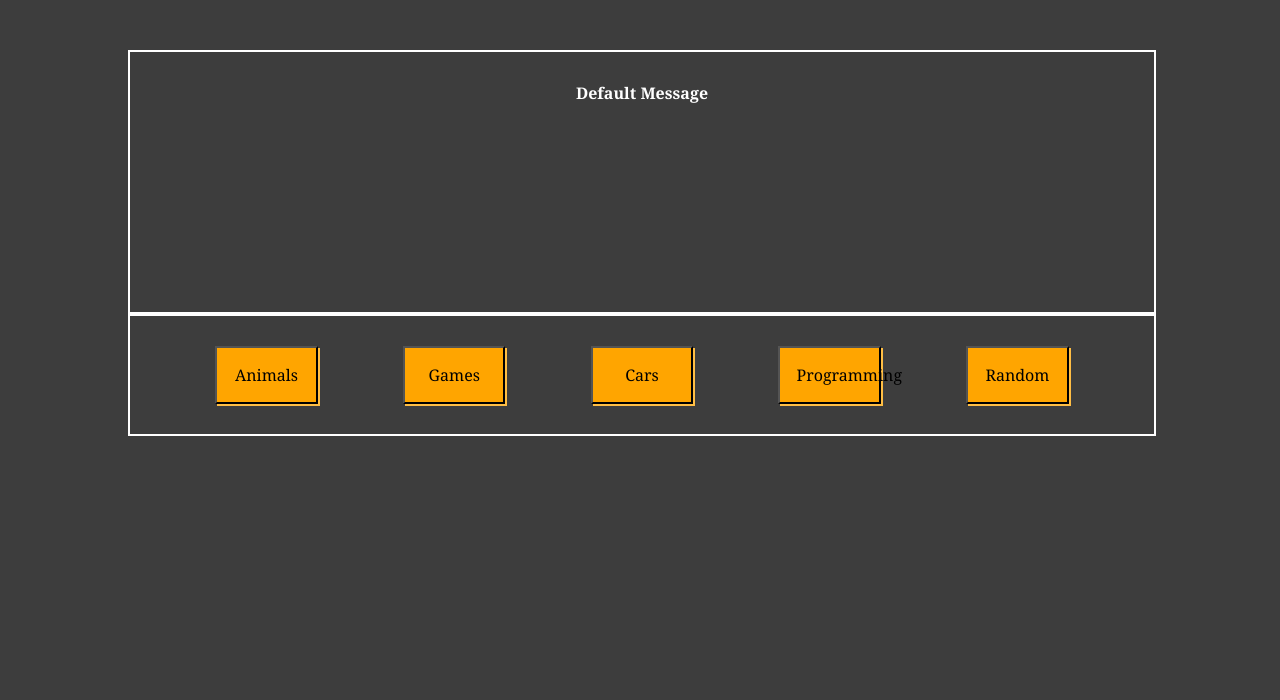
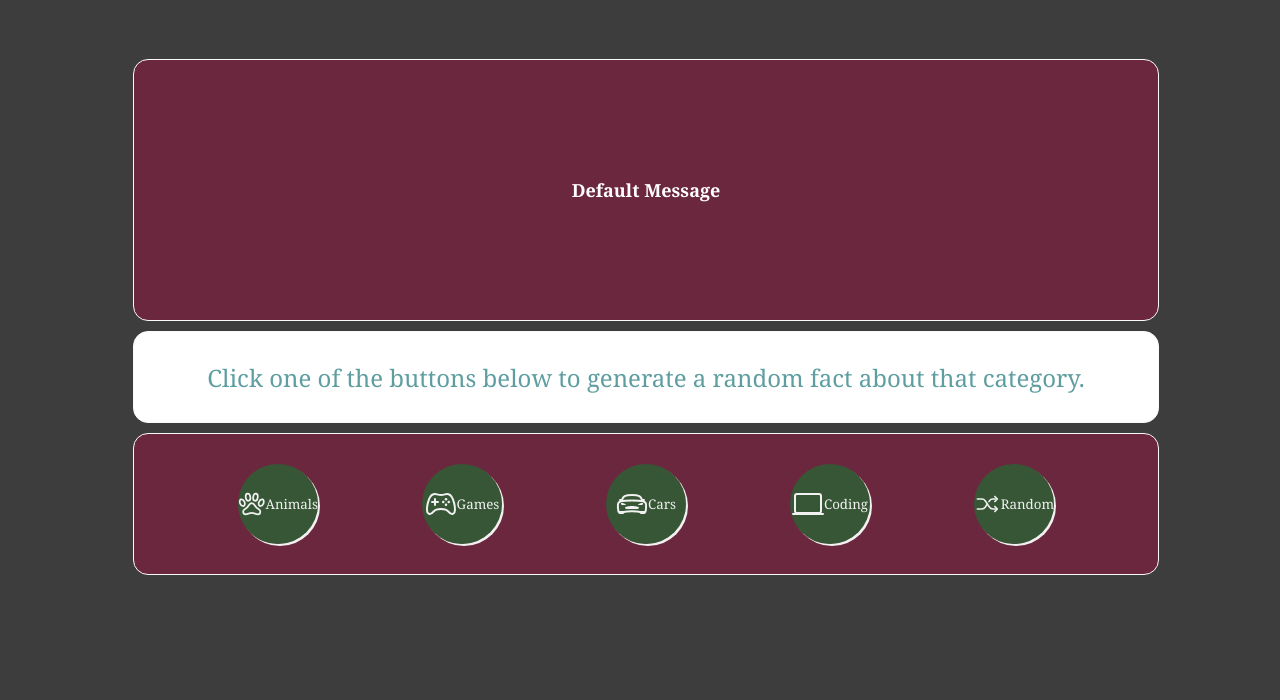
Before and after one commit to Bialzabub89/Mixed-Messages, a plain HTML site: page main/index.html in a window 1280 px wide. Shown: the part 173-873 px from the top of the page. Before the commit the page ends 800 px from the top, so only its background shows below. Drawn offline with nearby package versions, Linux system fonts and the light colour scheme.

Commit message:
adjusted some CSS and added to the HTML Document to start styling out the project

```diff
--- a/main/index.html
+++ b/main/index.html
@@ -12,24 +12,32 @@
 		<h1>Mixed Messages Project</h1>
 	</header>
 	<main>
+
 		<section>
 			<!-- message will display greetings depending on time of day and inoput of persons name -->
 			<h4 id="message">Default Message</h4>
 			<!-- This message will regenerate every time a button is clicked -->
 		</section>
-		<section>
+		<section id="info">
+			<p>Click one of the buttons below to generate a random fact about that category.</p>
+		</section>
+		<section id="selector">
 			<!-- each button will generate a random fact of that category -->
-			<button id="animals">Animals</button>
-			<button id="games">Games</button>
-			<button id="cars">Cars</button>
-			<button id="programming">Programming</button>
-			<button id="random">Random</button>
+			<!-- Buttons given new class and icons added. -->
+			<button type="button" class="rounded-button" id="animals"><ion-icon name="paw-outline" size="large"></ion-icon>Animals</button>
+			<button type="button" class="rounded-button" id="games"><ion-icon name="game-controller-outline" size="large"></ion-icon>Games</button>
+			<button type="button" class="rounded-button" id="cars"><ion-icon name="car-sport-outline" size="large"></ion-icon>Cars</button>
+			<button type="button" class="rounded-button" id="programming"><ion-icon name="laptop-outline" size="large"></ion-icon>Coding</button>
+			<button type="button" class="rounded-button" id="random"><ion-icon name="shuffle-outline" size="large" ></ion-icon>Random</button>
 		</section>
 		<!-- input new section here with a header for the section and a randomiser button. we can work on the inputs when were back together i think it comes up next on your course. making websites accessible module i think it is.-->
 	</main>
 	<footer>
 
 	</footer>
+	<!-- Adding Icons From ionicons -->
+	<script type="module" src="https://unpkg.com/ionicons@5.5.2/dist/ionicons/ionicons.esm.js"></script>
+	<script nomodule src="https://unpkg.com/ionicons@5.5.2/dist/ionicons/ionicons.js"></script>
 </body>
 <script src="functions.js"></script>
 <script src="holidays.js"></script>
--- a/main/styles.css
+++ b/main/styles.css
@@ -3,7 +3,7 @@
     margin: 0;
     padding: 0;
     padding: 30px 0;
-    font-family:Cambria, Cochin, Georgia, Times, 'Times New Roman', serif;
+    font-family:Sylfaen, Cambria, Cochin, Georgia, Times, 'Times New Roman', serif;
 }
 body{
     background-color: rgb(61, 61, 61);
@@ -13,6 +13,12 @@ body{
 header{
     display: flex;
     justify-content: center;
+    font-size: xx-large;
+}
+h1{
+    background-color: whitesmoke;
+    color: black;
+    padding: 10px;
 }
 
 main{
@@ -24,26 +30,60 @@ main{
 }
 section{
     width: 100%;
-    border: solid white 2px;
+    border: solid rgb(250, 249, 249) 1px;
     display: flex;
     justify-content: space-evenly;
+    border-radius: 15px;
+    margin: 5px;
+    background-color: rgb(107, 39, 62);
 }
 section:first-of-type{
     min-height: 200px;
 }
 section h4{
     padding: 0 1em;
+    display: flex;
+    align-items: center;
+    justify-content: center;
+    font-size: 18px;
 }
+#info{
+    max-height: 30px;
+    display: flex;
+    align-items: center;
+    justify-content: center;
+    font-size: 1.5em;
+    color: cadetblue;
+    background-color: white;
+}
+#selector{
+    background-color: rgb(107, 39, 62);
+}
+
+/* Changes Made to add icons and colour changes on hover, color changed also */
 button{
-    font-size: 1em;
-    padding: 1em;
-    width: 10%;
-    background: orange;
-    box-shadow: 2px 2px 0px rgb(255, 190, 68);
+    width: 80px;
+    height: 80px;
+    background-color: #00872d7e;
+    color: rgb(241, 241, 241);
+    display: flex;
+    align-items: center;
+    justify-content: center;
     cursor: pointer;
+    border-radius: 50%;
+    border: none;
+    text-decoration: none;
+    transition: background 0.2s;
+    box-shadow: 2px 2px 0px
 }
 button:active{
     box-shadow: 0 0 0;
     transform: translate(5px, 5px);
     transition: all;
 }
+.rounded-button{
+
+}
+.rounded-button:hover {
+    background: #00866c;
+}
```
